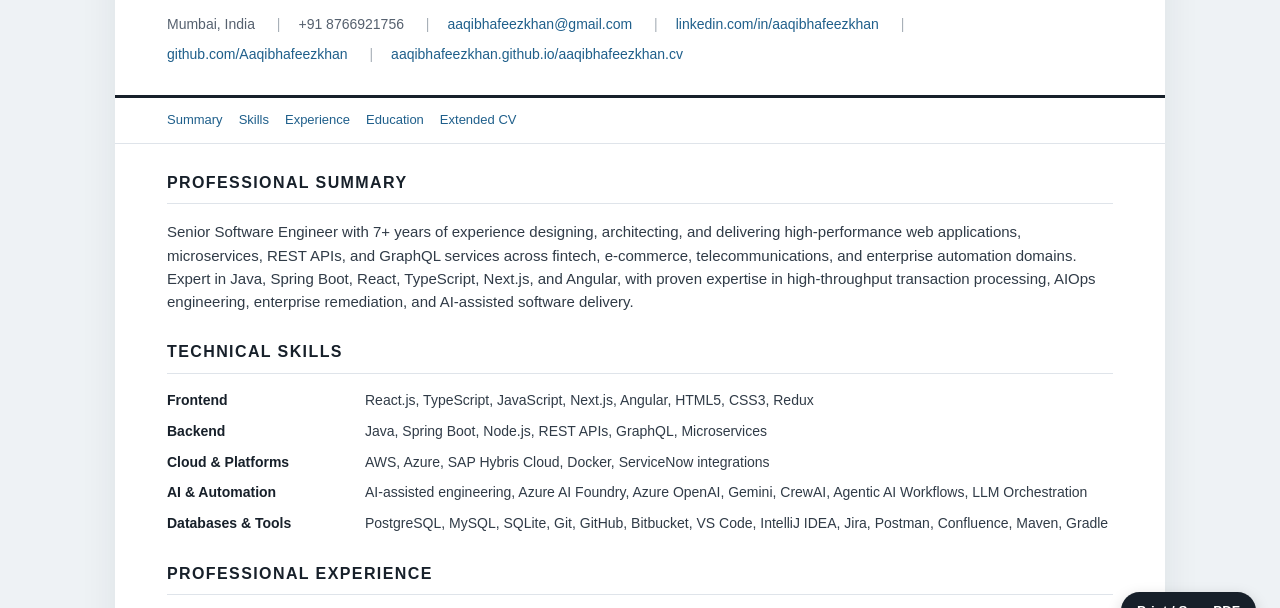
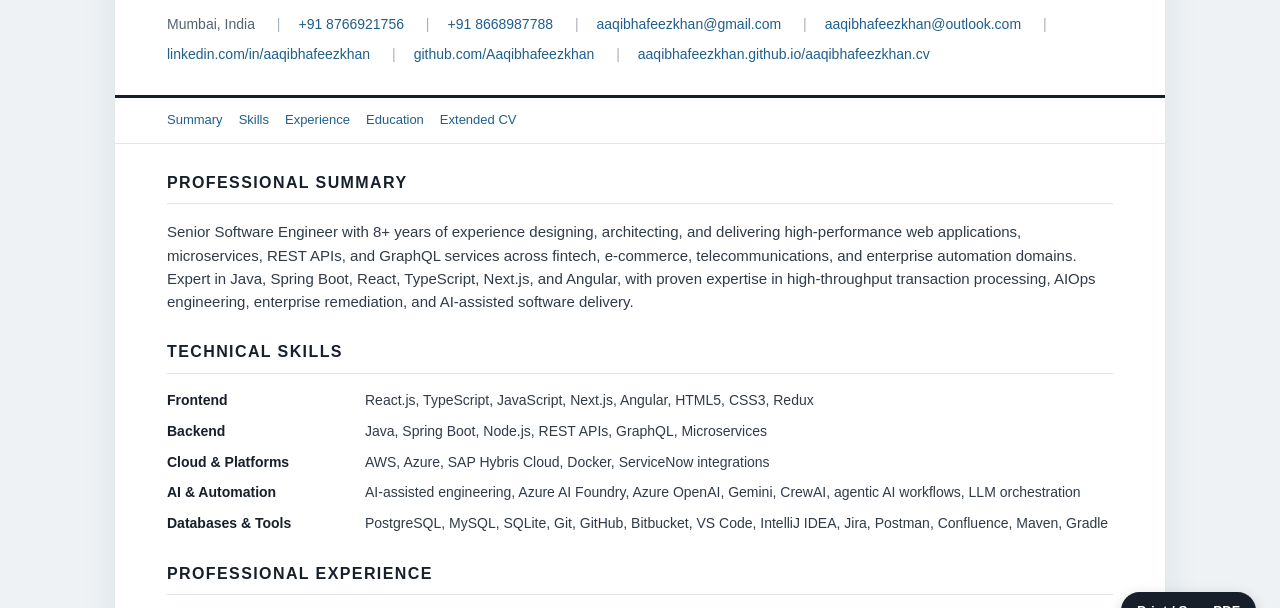
Before and after one commit to Aaqibhafeezkhan/aaqibhafeezkhan.cv, a plain HTML site: page index.html in a window 1280 px wide. Shown: the part 147-755 px from the top of the page. Drawn offline with Linux system fonts and the light colour scheme.

Commit message:
aaqibhafeezkhan extended curriculum vitae

```diff
--- a/index.html
+++ b/index.html
@@ -3,7 +3,7 @@
 <head>
 <meta charset="utf-8">
 <meta name="viewport" content="width=device-width, initial-scale=1">
-<meta name="description" content="Aaqibhafeez Khan - Senior Software Engineer / Full Stack Developer with 7+ years of experience in Java, Spring Boot, React, TypeScript, Next.js, Angular, GraphQL and microservices.">
+<meta name="description" content="Aaqibhafeez Khan - Senior Software Engineer / Full Stack Developer with 8+ years of experience in Java, Spring Boot, React, TypeScript, Next.js, Angular, GraphQL and microservices.">
 <meta name="robots" content="index,follow">
 <title>Aaqibhafeez Khan | Senior Software Engineer / Full Stack Developer</title>
 <style>
@@ -27,15 +27,15 @@ ul{margin:9px 0 0;padding-left:21px}li{margin:5px 0;font-size:14px}.edu{display:
 <body><div class="page">
 <header>
 <h1>AAQIBHAFEEZ KHAN</h1><p class="title">Senior Software Engineer / Full Stack Developer</p>
-<div class="contact"><span>Mumbai, India</span><span>+91 8766921756</span><span><a href="mailto:aaqibhafeezkhan@gmail.com">aaqibhafeezkhan@gmail.com</a></span><span><a href="https://www.linkedin.com/in/aaqibhafeezkhan/">linkedin.com/in/aaqibhafeezkhan</a></span><span><a href="https://github.com/Aaqibhafeezkhan">github.com/Aaqibhafeezkhan</a></span><span><a href="https://aaqibhafeezkhan.github.io/aaqibhafeezkhan.cv">aaqibhafeezkhan.github.io/aaqibhafeezkhan.cv</a></span></div>
+<div class="contact"><span>Mumbai, India</span><span><a href="tel:+918766921756">+91 8766921756</a></span><span><a href="tel:+918668987788">+91 8668987788</a></span><span><a href="mailto:aaqibhafeezkhan@gmail.com">aaqibhafeezkhan@gmail.com</a></span><span><a href="mailto:aaqibhafeezkhan@outlook.com">aaqibhafeezkhan@outlook.com</a></span><span><a href="https://www.linkedin.com/in/aaqibhafeezkhan/">linkedin.com/in/aaqibhafeezkhan</a></span><span><a href="https://github.com/Aaqibhafeezkhan">github.com/Aaqibhafeezkhan</a></span><span><a href="https://aaqibhafeezkhan.github.io/aaqibhafeezkhan.cv">aaqibhafeezkhan.github.io/aaqibhafeezkhan.cv</a></span></div>
 </header>
 <nav><a href="#summary">Summary</a><a href="#skills">Skills</a><a href="#experience">Experience</a><a href="#education">Education</a><a href="extended-cv/">Extended CV</a></nav><main>
-<section id="summary"><h2>Professional Summary</h2><p class="summary">Senior Software Engineer with 7+ years of experience designing, architecting, and delivering high-performance web applications, microservices, REST APIs, and GraphQL services across fintech, e-commerce, telecommunications, and enterprise automation domains. Expert in Java, Spring Boot, React, TypeScript, Next.js, and Angular, with proven expertise in high-throughput transaction processing, AIOps engineering, enterprise remediation, and AI-assisted software delivery.</p></section>
+<section id="summary"><h2>Professional Summary</h2><p class="summary">Senior Software Engineer with 8+ years of experience designing, architecting, and delivering high-performance web applications, microservices, REST APIs, and GraphQL services across fintech, e-commerce, telecommunications, and enterprise automation domains. Expert in Java, Spring Boot, React, TypeScript, Next.js, and Angular, with proven expertise in high-throughput transaction processing, AIOps engineering, enterprise remediation, and AI-assisted software delivery.</p></section>
 <section id="skills"><h2>Technical Skills</h2><div class="skills">
 <div class="skill-name">Frontend</div><div class="skill-value">React.js, TypeScript, JavaScript, Next.js, Angular, HTML5, CSS3, Redux</div>
 <div class="skill-name">Backend</div><div class="skill-value">Java, Spring Boot, Node.js, REST APIs, GraphQL, Microservices</div>
 <div class="skill-name">Cloud &amp; Platforms</div><div class="skill-value">AWS, Azure, SAP Hybris Cloud, Docker, ServiceNow integrations</div>
-<div class="skill-name">AI &amp; Automation</div><div class="skill-value">AI-assisted engineering, Azure AI Foundry, Azure OpenAI, Gemini, CrewAI, Agentic AI Workflows, LLM Orchestration</div>
+<div class="skill-name">AI &amp; Automation</div><div class="skill-value">AI-assisted engineering, Azure AI Foundry, Azure OpenAI, Gemini, CrewAI, agentic AI workflows, LLM orchestration</div>
 <div class="skill-name">Databases &amp; Tools</div><div class="skill-value">PostgreSQL, MySQL, SQLite, Git, GitHub, Bitbucket, VS Code, IntelliJ IDEA, Jira, Postman, Confluence, Maven, Gradle</div>
 </div></section>
 <section id="experience"><h2>Professional Experience</h2>
```
Also changed, not shown: extended-cv/index.html (+4 -3 lines).
